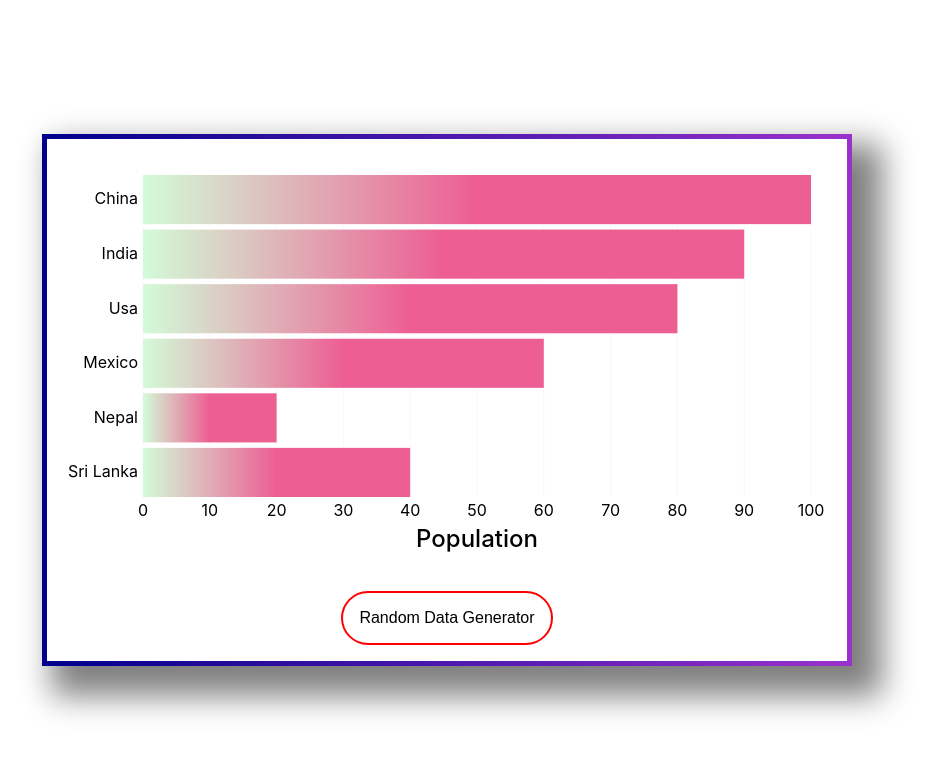
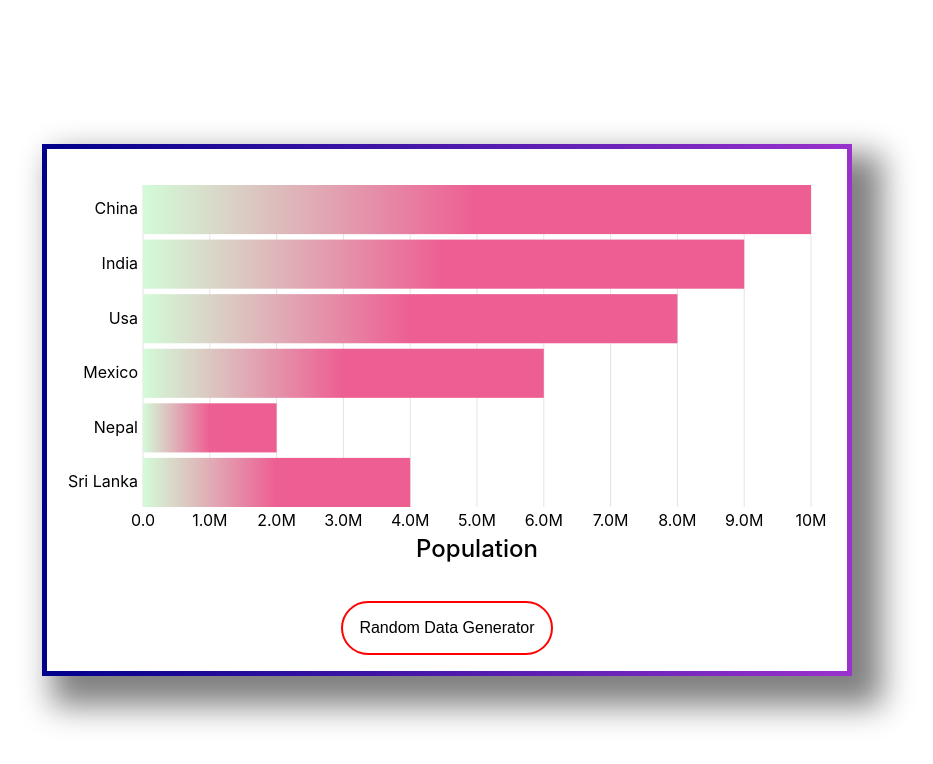
Before and after one commit to racingfoxs/SignUpValidation-D3-Chart-js, a React (Create React App) app: page /signuppage/Dashboard in a window 1280 px wide. Shown: the top 764 px of the page, without its empty margins (193-1126 px from the left). Built offline with nearby package versions, Linux system fonts and the light colour scheme.

Commit message:
Finally Done

```diff
--- a/src/components/Chart.js
+++ b/src/components/Chart.js
@@ -1,4 +1,4 @@
-import { scaleBand, scaleLinear, max } from "d3";
+import { scaleBand, scaleLinear, max, format } from "d3";
 import { AxisBottom } from "./charts_components/AxisBottom";
 import { AxisLeft } from "./charts_components/AxisLeft";
 import { RectBar } from "./charts_components/RectBar";
@@ -26,9 +26,13 @@ const Chart = ({ data }) => {
 
   return (
     <>
-      <svg width={width} height={height} viewBox="0 0 768 432">
+      <svg viewBox="0 0 768 432" preserveAspectRatio="xMinYMin meet">
         <g transform={`translate(${margin.left}, ${margin.top})`}>
-          <AxisBottom xScale={xScale} innerHeight={innerHeight} />
+          <AxisBottom
+            xScale={xScale}
+            innerHeight={innerHeight}
+            tickFormat={format(".2s")}
+          />
           <AxisLeft yScale={yScale} />
           <text
             className="__bottomLabel"
@@ -44,6 +48,7 @@ const Chart = ({ data }) => {
             xScale={xScale}
             yValue={yValue}
             xValue={xValue}
+            tipFormat={format(".2s")}
           />
         </g>
       </svg>
--- a/src/components/Dashboard.js
+++ b/src/components/Dashboard.js
@@ -5,19 +5,19 @@ import "./charts_components/charts_components.scss";
 
 const Dashboard = () => {
   const testData = [
-    { id: 1, Country: "China", Population: 100 },
-    { id: 2, Country: "India", Population: 90 },
-    { id: 3, Country: "Usa", Population: 80 },
-    { id: 4, Country: "Mexico", Population: 60 },
-    { id: 5, Country: "Nepal", Population: 20 },
-    { id: 6, Country: "Sri Lanka", Population: 40 },
+    { id: 1, Country: "China", Population: 10000000 },
+    { id: 2, Country: "India", Population: 9000000 },
+    { id: 3, Country: "Usa", Population: 8000000 },
+    { id: 4, Country: "Mexico", Population: 6000000 },
+    { id: 5, Country: "Nepal", Population: 2000000 },
+    { id: 6, Country: "Sri Lanka", Population: 4000000 },
   ];
 
   const [data, setData] = useState(testData);
 
   const randomHandler = () => {
     const newData = data.map((ele) => {
-      ele.Population = Math.ceil(Math.random(ele.Population) * 100);
+      ele.Population = Math.ceil(Math.random(ele.Population) * 10000000);
       return ele;
     });
     setData(newData);
--- a/src/components/charts_components/AxisBottom.js
+++ b/src/components/charts_components/AxisBottom.js
@@ -1,4 +1,4 @@
-export const AxisBottom = ({ xScale, innerHeight }) =>
+export const AxisBottom = ({ xScale, innerHeight, tickFormat }) =>
   xScale.ticks().map((tickValue) => (
     <g
       key={tickValue}
@@ -7,7 +7,7 @@ export const AxisBottom = ({ xScale, innerHeight }) =>
     >
       <line y2={innerHeight} />
       <text dy="1em" style={{ textAnchor: "middle" }} y={innerHeight + 3}>
-        {tickValue}
+        {tickFormat(tickValue)}
       </text>
     </g>
   ));
--- a/src/components/charts_components/RectBar.js
+++ b/src/components/charts_components/RectBar.js
@@ -1,5 +1,4 @@
-
-export const RectBar = ({ data, yScale, xScale, yValue, xValue }) =>
+export const RectBar = ({ data, yScale, xScale, yValue, xValue, tipFormat }) =>
   data.map((d) => (
     <g key={yValue(d)} className="--rect">
       <linearGradient id="gradient">
@@ -12,7 +11,7 @@ data.map((d) => (
         width={xScale(xValue(d))}
         height={yScale.bandwidth()}
       >
-    <title>{xValue(d)}</title>
+        <title>{tipFormat(xValue(d))}</title>
       </rect>
     </g>
   ));
--- a/src/components/charts_components/charts_components.scss
+++ b/src/components/charts_components/charts_components.scss
@@ -1,5 +1,5 @@
 :root {
-    --line: #FFF5F9; //change line color
+    --line: #e8e1e4; //change line color
     --text: #000000; //change text color
     --start: #D3FBD8; //change bar color
     --end: #ED5E93; //change bar color
--- a/src/components/dashboard.scss
+++ b/src/components/dashboard.scss
@@ -3,14 +3,31 @@
   max-width: 100%;
   align-items: center;
   flex-direction: column;
+  margin: 10px;
+  position: relative;
 
   .--wrapper-main{
     padding: 1em;
   }
 
   .--wrapper {
-    max-width: 100%;
-    height: fit-content;
+    width: 768px;
+    max-width: 768px;
+    height: auto;
+  }
+  @media screen and (max-device-width: 768px) {
+    .--wrapper {
+      width: 420px;
+      height: fit-content;
+    }
+
+  }
+  @media screen and (max-device-width: 425px) {
+    .--wrapper {
+      width: 280px;
+      height: fit-content;
+    }
+
   }
 
   .--btn {
@@ -37,3 +54,8 @@
     color: white;
   }
 }
+// @media screen and (max-device-width: 768px) {
+//   .--dashboard-container {
+//     width: fit-content;
+//     height: auto;
+//   }}
```
Lines whose indentation alone changed are shown as unchanged.
